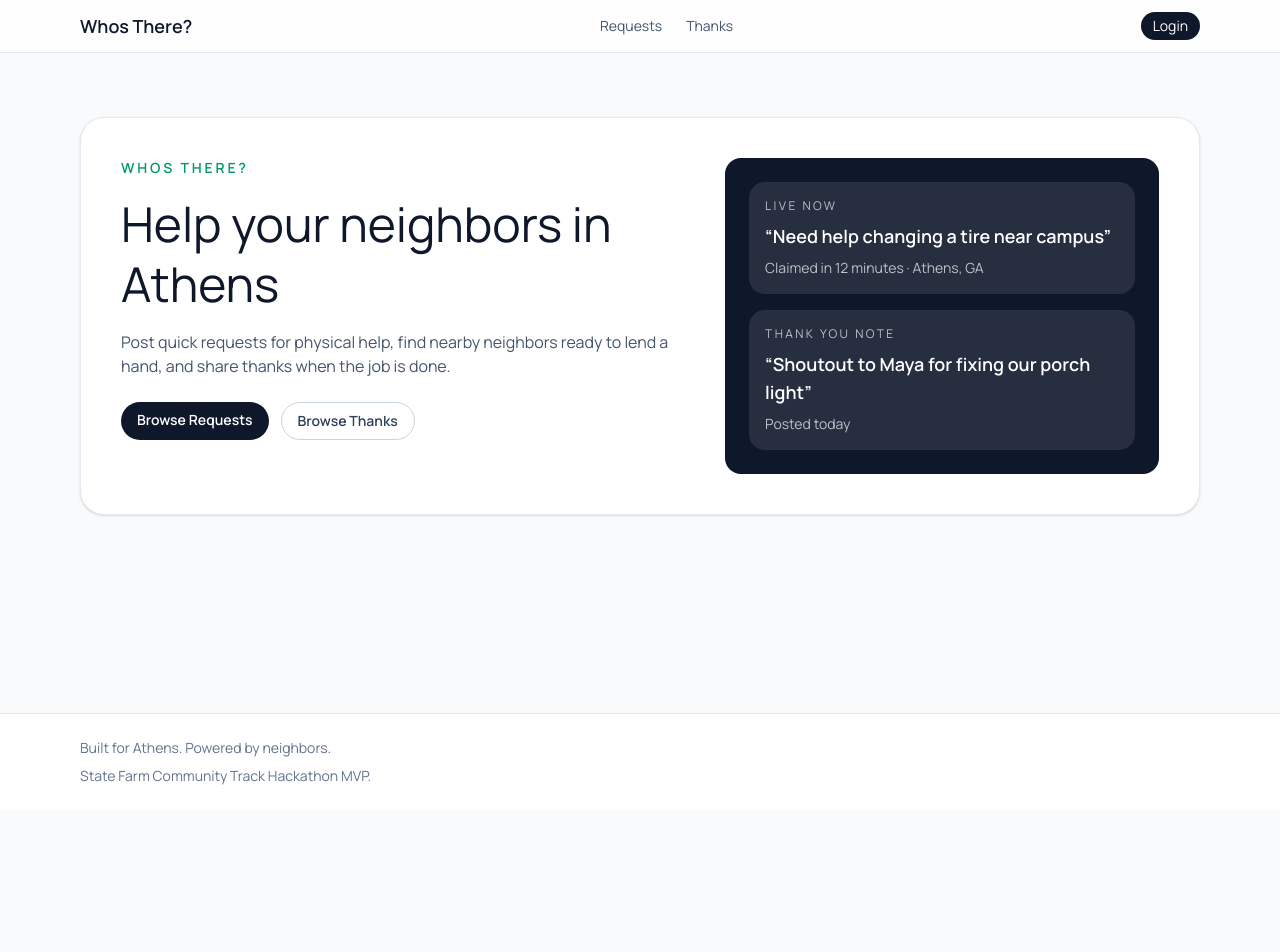
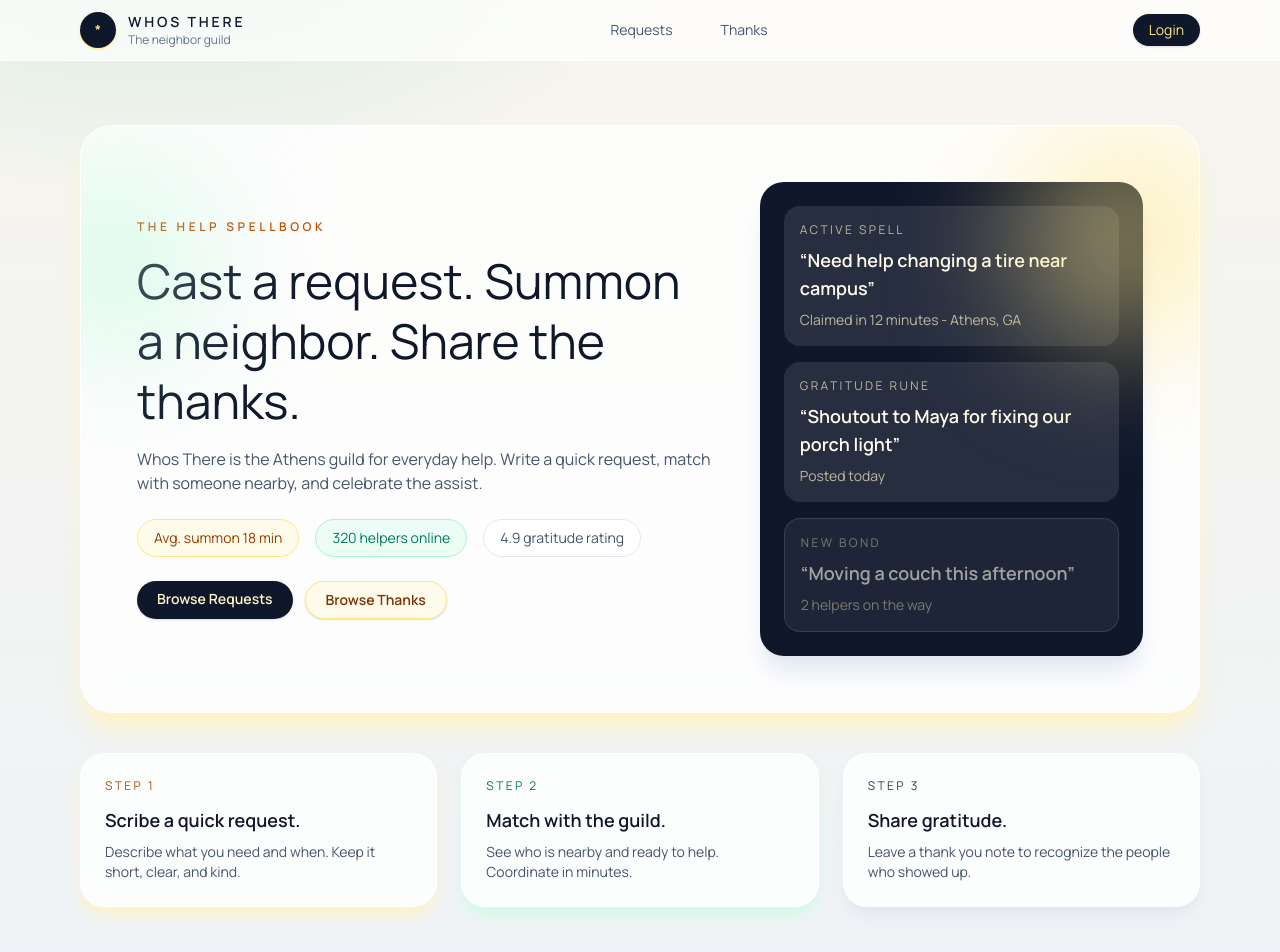
Before and after one commit to wtm54711/UGAHackathon, a Next.js app in the folder app/: page / in a window 1280 px wide. Shown: the top 952 px of the page. Before the commit the page ends 810 px from the top, so only its background shows below. Built offline with nearby package versions, Linux system fonts and the light colour scheme; no server answers; a web font is replaced by a local one.

Commit message:
Added visuals and Magic theme

```diff
--- a/app/app/globals.css
+++ b/app/app/globals.css
@@ -5,5 +5,47 @@
 }
 
 body {
-  @apply bg-slate-50 text-slate-900;
+  @apply text-slate-900;
+  background:
+    radial-gradient(900px 500px at 12% -10%, rgba(16, 185, 129, 0.16), transparent 60%),
+    radial-gradient(800px 420px at 90% -20%, rgba(245, 158, 11, 0.16), transparent 60%),
+    radial-gradient(600px 320px at 50% 110%, rgba(15, 23, 42, 0.08), transparent 60%),
+    linear-gradient(180deg, #f7f5ee 0%, #eef2f7 100%);
+  min-height: 100vh;
 }
+
+::selection {
+  background: rgba(245, 158, 11, 0.28);
+}
+
+@keyframes float-slow {
+  0% {
+    transform: translateY(0);
+  }
+  50% {
+    transform: translateY(-10px);
+  }
+  100% {
+    transform: translateY(0);
+  }
+}
+
+.float-slow {
+  animation: float-slow 8s ease-in-out infinite;
+}
+
+@keyframes shimmer {
+  0% {
+    opacity: 0.5;
+  }
+  50% {
+    opacity: 1;
+  }
+  100% {
+    opacity: 0.6;
+  }
+}
+
+.shimmer {
+  animation: shimmer 6s ease-in-out infinite;
+}
--- a/app/app/layout.tsx
+++ b/app/app/layout.tsx
@@ -25,10 +25,10 @@ export default function RootLayout({
 }>) {
   return (
     <html lang="en" className={`${playfair.variable} ${manrope.variable}`}>
-      <body className="min-h-screen font-[var(--font-sans)]">
+      <body className="min-h-screen font-[var(--font-sans)] antialiased">
         <NavBar />
         <main className="min-h-[calc(100vh-140px)]">{children}</main>
-        <footer className="border-t border-slate-200 bg-white">
+        <footer className="border-t border-white/70 bg-white/70 backdrop-blur">
           <div className="mx-auto flex max-w-6xl flex-col gap-2 px-4 py-6 text-sm text-slate-500">
             <span>Built for Athens. Powered by neighbors.</span>
             <span>State Farm Community Track Hackathon MVP.</span>
--- a/app/app/page.tsx
+++ b/app/app/page.tsx
@@ -2,44 +2,103 @@ import LandingActions from "@/components/LandingActions";
 
 export default function LandingPage() {
   return (
-    <section className="mx-auto flex max-w-6xl flex-col gap-8 px-4 py-16">
-      <div className="grid gap-10 rounded-3xl border border-slate-200 bg-white p-10 shadow-sm md:grid-cols-[1.3fr_1fr]">
+    <section className="mx-auto flex max-w-6xl flex-col gap-10 px-4 py-16">
+      <div className="relative overflow-hidden rounded-[32px] border border-white/70 bg-white/80 p-10 shadow-xl shadow-amber-100 backdrop-blur md:p-14">
+        <div className="pointer-events-none absolute -left-16 top-10 h-48 w-48 rounded-full bg-emerald-200/40 blur-3xl" />
+        <div className="pointer-events-none absolute -right-10 top-0 h-56 w-56 rounded-full bg-amber-200/50 blur-3xl" />
+        <div className="grid gap-12 md:grid-cols-[1.2fr_0.8fr] md:items-center">
           <div>
-          <p className="text-sm font-semibold uppercase tracking-[0.2em] text-emerald-600">
-            Whos there?
+            <p className="text-xs font-semibold uppercase tracking-[0.3em] text-amber-700">
+              The help spellbook
             </p>
             <h1 className="mt-4 font-[var(--font-display)] text-4xl leading-tight text-slate-900 md:text-5xl">
-            Help your neighbors in Athens
+              Cast a request. Summon a neighbor. Share the thanks.
             </h1>
             <p className="mt-4 text-base text-slate-600">
-            Post quick requests for physical help, find nearby neighbors ready
-            to lend a hand, and share thanks when the job is done.
+              Whos There is the Athens guild for everyday help. Write a quick
+              request, match with someone nearby, and celebrate the assist.
             </p>
+            <div className="mt-6 flex flex-wrap gap-4 text-sm text-slate-600">
+              <div className="rounded-full border border-amber-200 bg-amber-50 px-4 py-2 text-amber-800">
+                Avg. summon 18 min
+              </div>
+              <div className="rounded-full border border-emerald-200 bg-emerald-50 px-4 py-2 text-emerald-700">
+                320 helpers online
+              </div>
+              <div className="rounded-full border border-slate-200 bg-white px-4 py-2 text-slate-600">
+                4.9 gratitude rating
+              </div>
+            </div>
             <LandingActions />
           </div>
-        <div className="flex flex-col gap-4 rounded-2xl bg-slate-900 p-6 text-white">
+          <div className="flex flex-col gap-4 rounded-3xl bg-slate-900 p-6 text-amber-50 shadow-xl shadow-slate-200">
             <div className="rounded-2xl bg-white/10 p-4">
-            <p className="text-xs uppercase tracking-[0.2em] text-white/70">
-              Live now
+              <p className="text-xs uppercase tracking-[0.2em] text-amber-100/70">
+                Active spell
               </p>
               <p className="mt-2 text-lg font-semibold">
                 &ldquo;Need help changing a tire near campus&rdquo;
               </p>
-            <p className="mt-2 text-sm text-white/70">
-              Claimed in 12 minutes · Athens, GA
+              <p className="mt-2 text-sm text-amber-100/70">
+                Claimed in 12 minutes - Athens, GA
               </p>
             </div>
             <div className="rounded-2xl bg-white/10 p-4">
-            <p className="text-xs uppercase tracking-[0.2em] text-white/70">
-              Thank you note
+              <p className="text-xs uppercase tracking-[0.2em] text-amber-100/70">
+                Gratitude rune
               </p>
               <p className="mt-2 text-lg font-semibold">
                 &ldquo;Shoutout to Maya for fixing our porch light&rdquo;
               </p>
-            <p className="mt-2 text-sm text-white/70">
-              Posted today
+              <p className="mt-2 text-sm text-amber-100/70">Posted today</p>
+            </div>
+            <div className="float-slow shimmer rounded-2xl border border-white/20 bg-white/10 p-4">
+              <p className="text-xs uppercase tracking-[0.2em] text-amber-100/70">
+                New bond
+              </p>
+              <p className="mt-2 text-lg font-semibold">
+                &ldquo;Moving a couch this afternoon&rdquo;
+              </p>
+              <p className="mt-2 text-sm text-amber-100/70">
+                2 helpers on the way
               </p>
             </div>
+          </div>
+        </div>
+      </div>
+      <div className="grid gap-6 md:grid-cols-3">
+        <div className="rounded-3xl border border-white/70 bg-white/80 p-6 shadow-lg shadow-amber-100">
+          <p className="text-xs uppercase tracking-[0.2em] text-amber-700">
+            Step 1
+          </p>
+          <h2 className="mt-3 text-lg font-semibold text-slate-900">
+            Scribe a quick request.
+          </h2>
+          <p className="mt-2 text-sm text-slate-600">
+            Describe what you need and when. Keep it short, clear, and kind.
+          </p>
+        </div>
+        <div className="rounded-3xl border border-white/70 bg-white/80 p-6 shadow-lg shadow-emerald-100">
+          <p className="text-xs uppercase tracking-[0.2em] text-emerald-700">
+            Step 2
+          </p>
+          <h2 className="mt-3 text-lg font-semibold text-slate-900">
+            Match with the guild.
+          </h2>
+          <p className="mt-2 text-sm text-slate-600">
+            See who is nearby and ready to help. Coordinate in minutes.
+          </p>
+        </div>
+        <div className="rounded-3xl border border-white/70 bg-white/80 p-6 shadow-lg shadow-slate-200">
+          <p className="text-xs uppercase tracking-[0.2em] text-slate-700">
+            Step 3
+          </p>
+          <h2 className="mt-3 text-lg font-semibold text-slate-900">
+            Share gratitude.
+          </h2>
+          <p className="mt-2 text-sm text-slate-600">
+            Leave a thank you note to recognize the people who showed up.
+          </p>
         </div>
       </div>
     </section>
--- a/app/components/LandingActions.tsx
+++ b/app/components/LandingActions.tsx
@@ -34,13 +34,13 @@ export default function LandingActions() {
     <div className="mt-6 flex flex-wrap gap-3">
       <Link
         href="/requests"
-        className="rounded-full bg-slate-900 px-4 py-2 text-sm font-semibold text-white"
+        className="rounded-full bg-slate-900 px-5 py-2 text-sm font-semibold text-amber-100 shadow-sm transition hover:-translate-y-0.5 hover:bg-slate-800 hover:shadow-md"
       >
         Browse Requests
       </Link>
       <Link
         href="/thanks"
-        className="rounded-full border border-slate-300 px-4 py-2 text-sm font-semibold text-slate-700"
+        className="rounded-full border border-amber-200 bg-amber-50 px-5 py-2 text-sm font-semibold text-amber-900 shadow-sm transition hover:-translate-y-0.5 hover:border-amber-300 hover:shadow-md"
       >
         Browse Thanks
       </Link>
@@ -48,13 +48,13 @@ export default function LandingActions() {
         <>
           <Link
             href="/requests/new"
-            className="rounded-full bg-emerald-600 px-4 py-2 text-sm font-semibold text-white"
+            className="rounded-full bg-emerald-700 px-5 py-2 text-sm font-semibold text-white shadow-sm transition hover:-translate-y-0.5 hover:bg-emerald-600 hover:shadow-md"
           >
             Create a Request
           </Link>
           <Link
             href="/thanks/new"
-            className="rounded-full bg-sky-600 px-4 py-2 text-sm font-semibold text-white"
+            className="rounded-full bg-slate-800 px-5 py-2 text-sm font-semibold text-amber-100 shadow-sm transition hover:-translate-y-0.5 hover:bg-slate-700 hover:shadow-md"
           >
             Create a Thanks Post
           </Link>
--- a/app/components/NavBar.tsx
+++ b/app/components/NavBar.tsx
@@ -37,25 +37,39 @@ export default function NavBar() {
   }
 
   return (
-    <nav className="border-b border-slate-200 bg-white/80 backdrop-blur">
+    <nav className="sticky top-0 z-40 border-b border-white/70 bg-white/70 backdrop-blur">
       <div className="mx-auto flex max-w-6xl items-center justify-between px-4 py-3">
-        <Link href="/" className="text-lg font-semibold text-slate-900">
-          Whos There?
+        <Link href="/" className="group flex items-center gap-3">
+          <span className="flex h-9 w-9 items-center justify-center rounded-full bg-slate-900 text-sm font-semibold text-amber-200 shadow-sm shadow-amber-200">
+            *
+          </span>
+          <span className="flex flex-col leading-tight">
+            <span className="text-sm font-semibold uppercase tracking-[0.2em] text-slate-900">
+              Whos There
+            </span>
+            <span className="text-xs text-slate-500">The neighbor guild</span>
+          </span>
         </Link>
-        <div className="flex items-center gap-6 text-sm text-slate-600">
-          <Link href="/requests" className="hover:text-slate-900">
+        <div className="hidden items-center gap-6 text-sm text-slate-600 md:flex">
+          <Link
+            href="/requests"
+            className="rounded-full px-3 py-1 transition hover:bg-white hover:text-slate-900"
+          >
             Requests
           </Link>
-          <Link href="/thanks" className="hover:text-slate-900">
+          <Link
+            href="/thanks"
+            className="rounded-full px-3 py-1 transition hover:bg-white hover:text-slate-900"
+          >
             Thanks
           </Link>
         </div>
         <div className="flex items-center gap-3 text-sm">
           {email ? (
             <>
-              <span className="hidden text-slate-600 sm:block">{email}</span>
+              <span className="hidden text-slate-600 lg:block">{email}</span>
               <button
-                className="rounded-full border border-slate-200 px-3 py-1 text-slate-700 hover:border-slate-300"
+                className="rounded-full border border-slate-200 bg-white px-4 py-1.5 text-slate-700 shadow-sm transition hover:-translate-y-0.5 hover:border-slate-300 hover:shadow-md"
                 onClick={handleLogout}
               >
                 Logout
@@ -64,7 +78,7 @@ export default function NavBar() {
           ) : (
             <Link
               href="/login"
-              className="rounded-full bg-slate-900 px-3 py-1 text-white"
+              className="rounded-full bg-slate-900 px-4 py-1.5 text-amber-200 shadow-sm transition hover:-translate-y-0.5 hover:bg-slate-800 hover:shadow-md"
             >
               Login
             </Link>
--- a/app/package.json
+++ b/app/package.json
@@ -9,6 +9,7 @@
     "lint": "eslint"
   },
   "dependencies": {
+    "@supabase/supabase-js": "^2.95.3",
     "next": "16.1.6",
     "react": "19.2.3",
     "react-dom": "19.2.3"
```
Also changed, not shown: 1 other file (tests, documents, lock files or other folders). Lines whose indentation alone changed are shown as unchanged.
